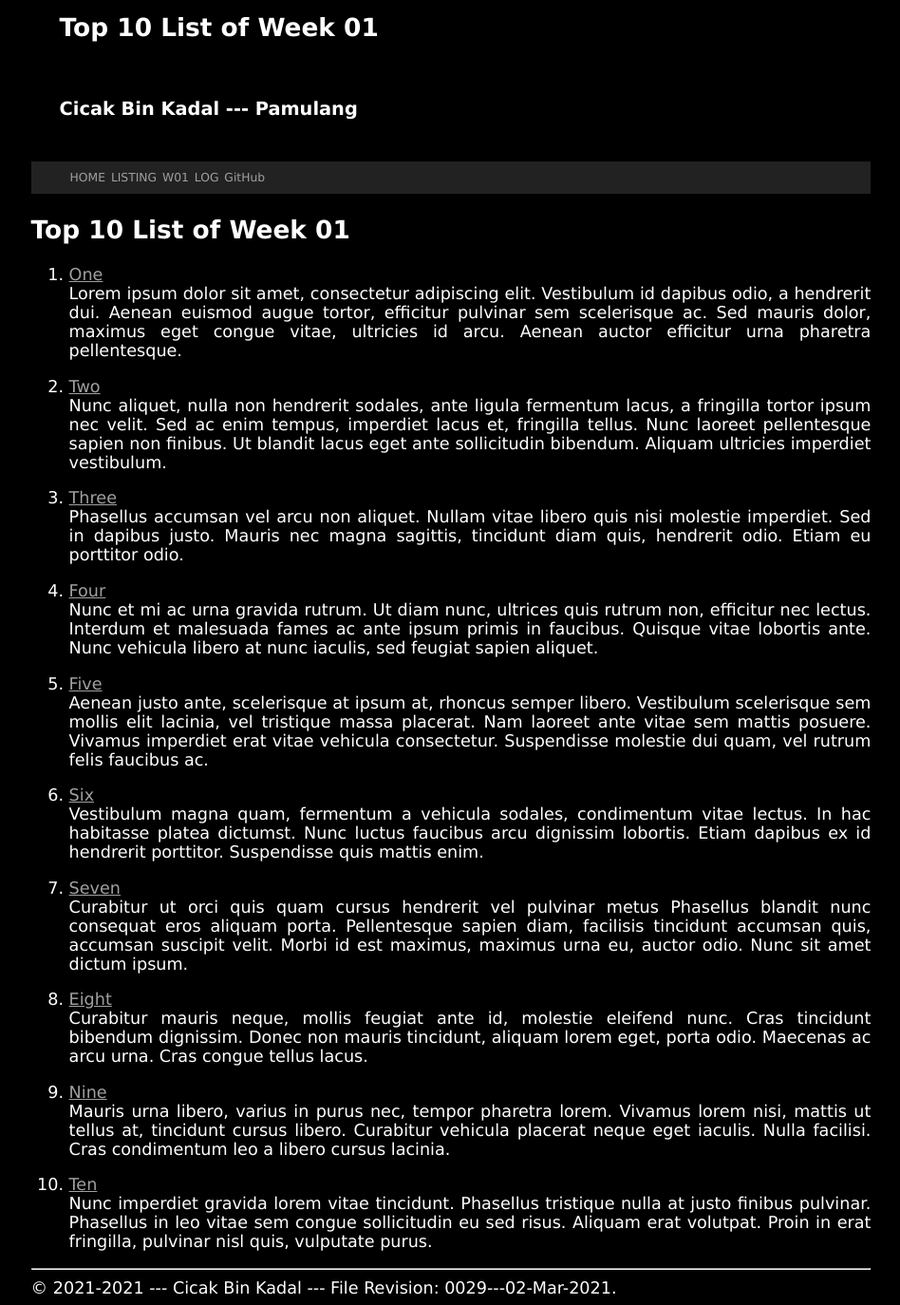
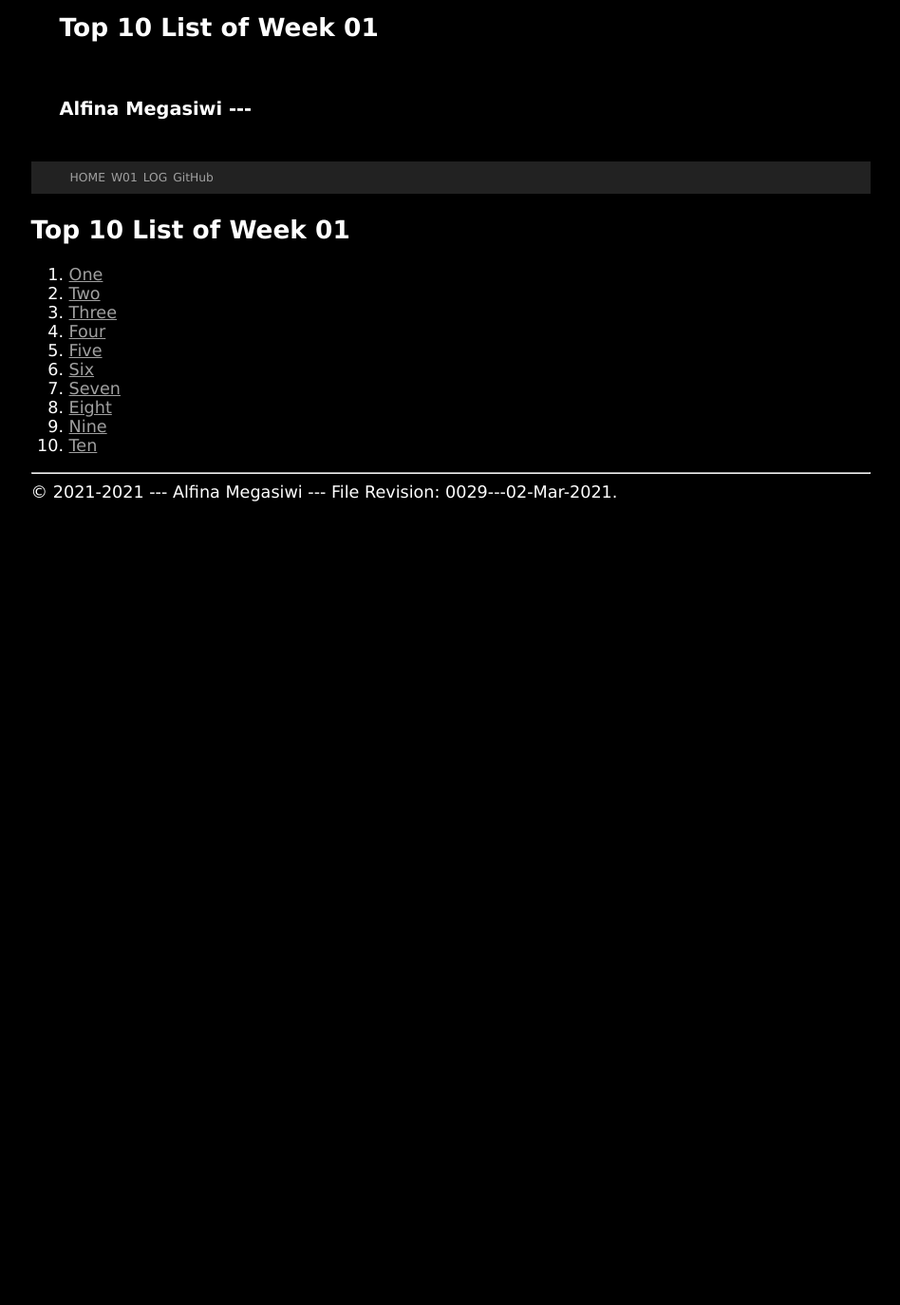
Before and after one commit to alfina-megasiwi/os211, a Jekyll site: the page built from w01.md, in a window 1280 px wide. Shown: the whole page at 95% size, without its empty margins (165-1113 px from the left). Built offline with Jekyll 4.4.1, drawn with Linux system fonts in a browser that asks for light colours; our own code applies the rules of GitHub Pages for plain Markdown files; after the commit the page ends 900 px from its top, so only the background shows below that.

Commit message:
update github page configuration

```diff
--- a/_config.yml
+++ b/_config.yml
@@ -7,15 +7,15 @@ description: >-
 # baseurl: "" # e.g. /blog
 # url: ""     # e.g. http://example.com
 google_analytics: "UA-89852122-6"
-author:           "Cicak Bin Kadal"
-address:          "Pamulang"
+author:           "Alfina Megasiwi"
+address:          ""
 sitemap:          "true"
 plugins:
   - jekyll-sitemap
   - jekyll-seo-tag
-urlweb:           "https://cbkadal.github.io/os211/"
+urlweb:           "https://alfina-megasiwi.github.io/os211/"
 urlcontact:       "TBS"
-urlgithub:        "https://github.com/cbkadal/os211/"
-urlghpage:        "https://cbkadal.github.io/os211/"
+urlgithub:        "https://github.com/alfina-megasiwi/os211/"
+urlghpage:        "https://alfina-megasiwi.github.io/os211/"
 keywords:         "jekyll, testing"
 github:           [metadata]
--- a/_includes/navbar.html
+++ b/_includes/navbar.html
@@ -5,7 +5,6 @@
 <nav class="navbar">
   <ul>
     <li class='listitem'><a href='{{ site.baseurl }}/'>HOME</a></li>
-    <li class='listitem'><a href='{{ site.baseurl }}/004.html'>LISTING</a></li>
     <li class='listitem'><a href='{{ site.baseurl }}/W01/'>W01</a></li>
     <li class='listitem'><a href='{{ site.baseurl }}/TXT/mylog.txt'>LOG</a></li>
     <li class='listitem'><a href='{{ site.urlgithub }}'>GitHub</a></li>
--- a/w01.md
+++ b/w01.md
@@ -6,71 +6,12 @@ permalink: /W01/
 # Top 10 List of Week 01
 
 1. [One](https://en.wikipedia.org/wiki/1)<br>
-Lorem ipsum dolor sit amet, consectetur adipiscing elit.
-Vestibulum id dapibus odio, a hendrerit dui.
-Aenean euismod augue tortor, efficitur pulvinar sem scelerisque ac.
-Sed mauris dolor, maximus eget congue vitae, ultricies id arcu.
-Aenean auctor efficitur urna pharetra pellentesque.
-
 2. [Two](https://en.wikipedia.org/wiki/2)<br>
-Nunc aliquet, nulla non hendrerit sodales, ante ligula fermentum lacus, a fringilla tortor ipsum nec velit.
-Sed ac enim tempus, imperdiet lacus et, fringilla tellus.
-Nunc laoreet pellentesque sapien non finibus.
-Ut blandit lacus eget ante sollicitudin bibendum.
-Aliquam ultricies imperdiet vestibulum.
-
 3. [Three](https://en.wikipedia.org/wiki/3)<br>
-Phasellus accumsan vel arcu non aliquet.
-Nullam vitae libero quis nisi molestie imperdiet.
-Sed in dapibus justo.
-Mauris nec magna sagittis, tincidunt diam quis, hendrerit odio.
-Etiam eu porttitor odio.
-
 4. [Four](https://en.wikipedia.org/wiki/4)<br>
-Nunc et mi ac urna gravida rutrum.
-Ut diam nunc, ultrices quis rutrum non, efficitur nec lectus.
-Interdum et malesuada fames ac ante ipsum primis in faucibus.
-Quisque vitae lobortis ante.
-Nunc vehicula libero at nunc iaculis, sed feugiat sapien aliquet.
-
 5. [Five](https://en.wikipedia.org/wiki/5)<br>
-Aenean justo ante, scelerisque at ipsum at, rhoncus semper libero.
-Vestibulum scelerisque sem mollis elit lacinia, vel tristique massa placerat.
-Nam laoreet ante vitae sem mattis posuere.
-Vivamus imperdiet erat vitae vehicula consectetur.
-Suspendisse molestie dui quam, vel rutrum felis faucibus ac.
-
 6. [Six](https://en.wikipedia.org/wiki/6)<br>
-Vestibulum magna quam, fermentum a vehicula sodales, condimentum vitae lectus.
-In hac habitasse platea dictumst.
-Nunc luctus faucibus arcu dignissim lobortis.
-Etiam dapibus ex id hendrerit porttitor.
-Suspendisse quis mattis enim.
-
 7. [Seven](https://en.wikipedia.org/wiki/7)<br>
-Curabitur ut orci quis quam cursus hendrerit vel pulvinar metus
-Phasellus blandit nunc consequat eros aliquam porta.
-Pellentesque sapien diam, facilisis tincidunt accumsan quis, accumsan suscipit velit.
-Morbi id est maximus, maximus urna eu, auctor odio.
-Nunc sit amet dictum ipsum.
-
 8. [Eight](https://en.wikipedia.org/wiki/8)<br>
-Curabitur mauris neque, mollis feugiat ante id, molestie eleifend nunc.
-Cras tincidunt bibendum dignissim.
-Donec non mauris tincidunt, aliquam lorem eget, porta odio.
-Maecenas ac arcu urna.
-Cras congue tellus lacus.
-
 9. [Nine](https://en.wikipedia.org/wiki/9)<br>
-Mauris urna libero, varius in purus nec, tempor pharetra lorem.
-Vivamus lorem nisi, mattis ut tellus at, tincidunt cursus libero.
-Curabitur vehicula placerat neque eget iaculis.
-Nulla facilisi.
-Cras condimentum leo a libero cursus lacinia.
-
 10. [Ten](https://en.wikipedia.org/wiki/10)<br>
-Nunc imperdiet gravida lorem vitae tincidunt.
-Phasellus tristique nulla at justo finibus pulvinar.
-Phasellus in leo vitae sem congue sollicitudin eu sed risus.
-Aliquam erat volutpat.
-Proin in erat fringilla, pulvinar nisl quis, vulputate purus.
```
Also changed, not shown: 004.md (+6 -6 lines), index.md (+3 -3 lines), README.md, 2 other files.
